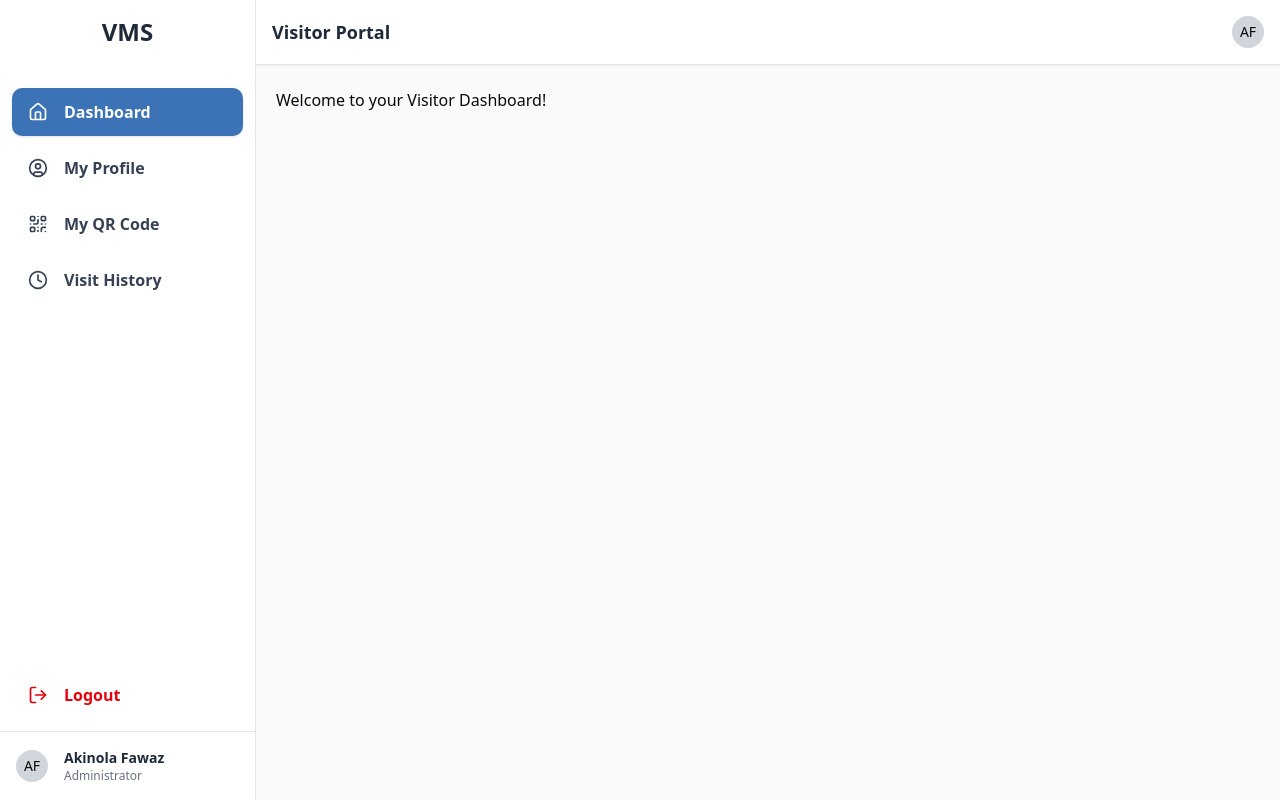
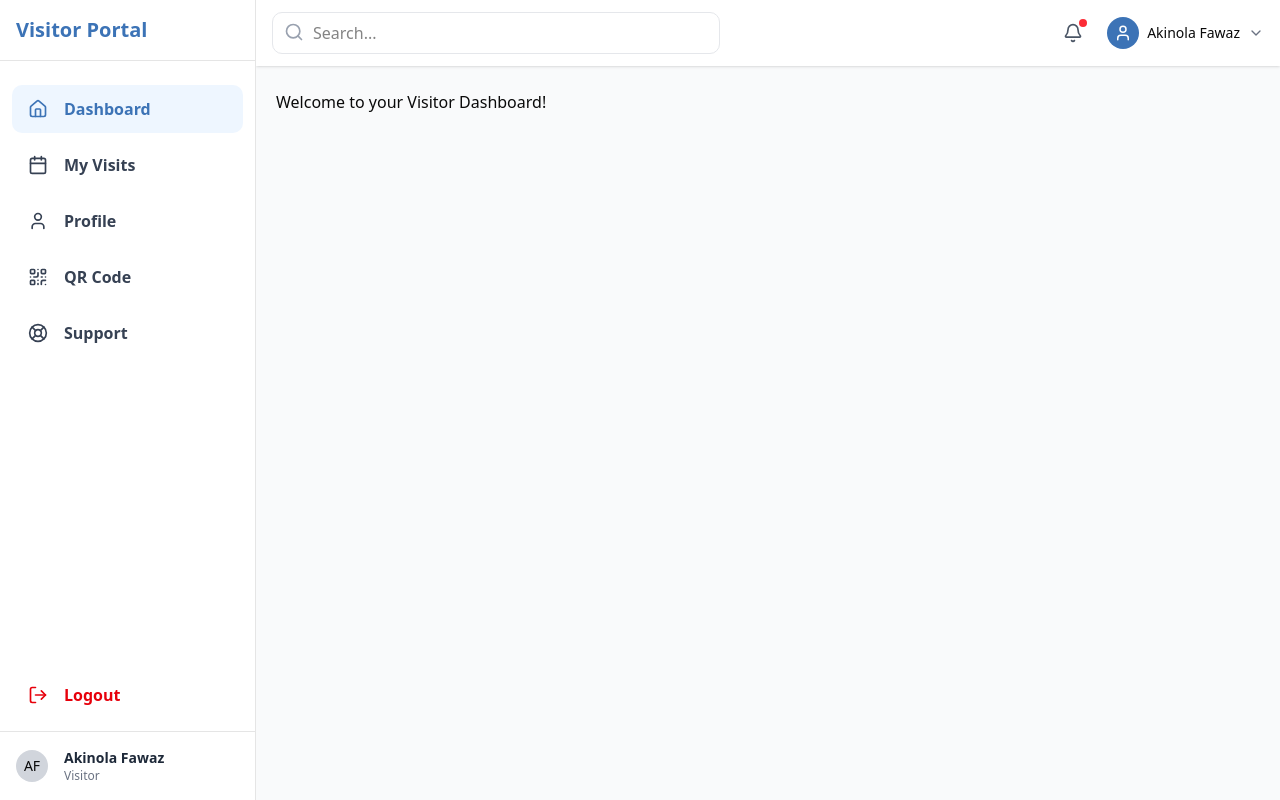
Before and after one commit to Phawaaaz/vms-fe, a React (Vite) app: page /visitor/dashboard in a window 1280 px wide. Built offline with nearby package versions, Linux system fonts and the light colour scheme.

Commit message:
refactor visitor layout, sidebar, navbar

```diff
--- /dev/null
+++ b/src/components/visitor/Navbar.jsx
@@ -0,0 +1,79 @@
+import { AlignJustify } from "lucide-react";
+import { Search, Bell, User, ChevronDown } from "lucide-react";
+import { useState } from "react";
+
+export default function VisitorNavbar({ onMenuClick }) {
+  const [dropdownOpen, setDropdownOpen] = useState(false);
+
+  return (
+    <header className="bg-white shadow-sm py-3 px-4 flex items-center justify-between sticky top-0 z-10">
+      {/* Left: Mobile menu button */}
+      <div className="flex items-center lg:hidden">
+        <button
+          onClick={onMenuClick}
+          className="lg:hidden hover:bg-gray-200 text-gray-700 hover:text-gray-900 p-1 rounded-md cursor-pointer"
+        >
+          <AlignJustify className="size-5" />
+        </button>
+      </div>
+
+      {/* search bar */}
+      <div className="flex-1 mx-6 lg:mx-0">
+        <div className="relative w-full max-w-md">
+          <input
+            type="text"
+            placeholder="Search..."
+            className="pl-10 pr-4 py-2 w-full rounded-lg border border-gray-200 focus:outline-none focus:ring-2 focus:ring-[#3c73b6]/50"
+          />
+          <Search className="absolute left-3 top-2.5 text-gray-400" size={20} />
+        </div>
+      </div>
+
+      {/* notification/profile dropdown */}
+      <div className="flex items-center space-x-4">
+        <button className="relative p-2 rounded-full hover:bg-gray-100 transition-all duration-300">
+          <Bell size={20} className="text-gray-600" />
+          <span className="absolute top-1 right-1 w-2 h-2 bg-red-500 rounded-full"></span>
+        </button>
+
+        <div className="relative">
+          <button
+            className="flex items-center space-x-2 cursor-pointer"
+            onClick={() => setDropdownOpen(!dropdownOpen)}
+          >
+            <div className="w-8 h-8 rounded-full bg-[#3c73b6] flex items-center justify-center text-white">
+              <User size={18} />
+            </div>
+            <span className="hidden md:block text-sm font-medium">
+              Akinola Fawaz
+            </span>
+            <ChevronDown size={16} className="text-gray-500" />
+          </button>
+
+          {dropdownOpen && (
+            <div className="absolute right-0 mt-2 w-48 bg-white rounded-lg shadow-lg py-1 z-10">
+              <a
+                href="#"
+                className="block px-4 py-2 text-sm text-gray-700 hover:bg-gray-100"
+              >
+                Profile
+              </a>
+              <a
+                href="#"
+                className="block px-4 py-2 text-sm text-gray-700 hover:bg-gray-100"
+              >
+                Settings
+              </a>
+              <a
+                href="#"
+                className="block px-4 py-2 text-sm text-gray-700 hover:bg-gray-100"
+              >
+                Logout
+              </a>
+            </div>
+          )}
+        </div>
+      </div>
+    </header>
+  );
+}
--- a/src/components/visitor/Sidebar.jsx
+++ b/src/components/visitor/Sidebar.jsx
@@ -1,12 +1,21 @@
 import { Link, useLocation } from "react-router";
-import { Home, UserCircle, QrCode, Clock, X, LogOut } from "lucide-react";
 import { cn } from "../../lib/utils";
+import {
+  Home as HomeIcon,
+  Calendar,
+  User,
+  QrCode,
+  LifeBuoy,
+  X,
+  LogOut,
+} from "lucide-react";
 
-const visitorNavigation = [
-  { name: "Dashboard", href: "/visitor/dashboard", icon: Home },
-  { name: "My Profile", href: "/visitor/profile", icon: UserCircle },
-  { name: "My QR Code", href: "/visitor/qrcode", icon: QrCode },
-  { name: "Visit History", href: "/visitor/history", icon: Clock },
+const visitor_navigation = [
+  { name: "Dashboard", href: "/visitor/dashboard", icon: HomeIcon },
+  { name: "My Visits", href: "/visitor/visits", icon: Calendar },
+  { name: "Profile", href: "/visitor/profile", icon: User },
+  { name: "QR Code", href: "/visitor/qrcode", icon: QrCode },
+  { name: "Support", href: "/visitor/support", icon: LifeBuoy },
 ];
 
 export default function VisitorSidebar({ sidebarOpen, onClose }) {
@@ -30,31 +39,31 @@ export default function VisitorSidebar({ sidebarOpen, onClose }) {
           sidebarOpen ? "translate-x-0" : "-translate-x-full"
         )}
       >
-        {/* Mobile close button */}
-        <div className="flex justify-end p-4 lg:hidden">
-          <button onClick={onClose}>
-            <X className="size-5 text-gray-500" />
+        <div className="flex items-center justify-between p-4 border-b">
+          <h1 className="text-xl font-bold text-[#3c73b6]">Visitor Portal</h1>
+
+          <button
+            onClick={onClose}
+            className="p-1 rounded-lg hover:bg-gray-100 lg:hidden cursor-pointer"
+          >
+            <X size={24} />
           </button>
-        </div>
-
-        {/* Logo */}
-        <div className="flex items-center justify-center p-4">
-          <span className="text-2xl font-bold text-gray-800">VMS</span>
         </div>
 
         {/* Nav Links */}
         <nav className="flex-1 px-3 py-6 space-y-2 overflow-y-auto">
-          {visitorNavigation.map((item) => {
+          {visitor_navigation.map((item) => {
             const isActive = location.pathname.startsWith(item.href);
             return (
               <Link
                 key={item.name}
                 to={item.href}
+                onClick={onClose}
                 className={cn(
-                  "flex items-center gap-4 rounded-lg px-4 py-3 text-base font-semibold transition-all",
+                  "flex items-center gap-4 rounded-lg px-4 py-3 font-semibold transition-all duration-300",
                   isActive
-                    ? "bg-primary text-white shadow-sm"
-                    : "text-gray-700 hover:bg-gray-100 hover:text-gray-900"
+                    ? "bg-blue-400/10 text-[#3c73b6]"
+                    : "hover:bg-gray-100 text-gray-700"
                 )}
               >
                 <item.icon className="size-5" />
@@ -82,17 +91,12 @@ export default function VisitorSidebar({ sidebarOpen, onClose }) {
         <div className="flex items-center gap-4 p-4 border-t">
           {/* Profile Picture */}
           <div className="w-8 h-8 flex items-center justify-center rounded-full font-medium bg-gray-300">
-            {/* <img
-            src="/fawaz.jpg"
-            alt="User"
-            className="h-10 w-10 rounded-full object-cover"
-          /> */}
             <span className="text-sm">AF</span>
           </div>
 
           <div>
             <div className="text-sm font-bold text-gray-800">Akinola Fawaz</div>
-            <div className="text-xs text-gray-500">Administrator</div>
+            <div className="text-xs text-gray-500">Visitor</div>
           </div>
         </div>
       </div>
--- a/src/layout/visitor/layout.jsx
+++ b/src/layout/visitor/layout.jsx
@@ -1,7 +1,7 @@
 import React, { useState } from "react";
 import { Outlet } from "react-router";
-import { AlignJustify } from "lucide-react";
 import VisitorSidebar from "../../components/visitor/Sidebar";
+import VisitorNavbar from "../../components/visitor/Navbar";
 
 export default function VisitorLayout() {
   const [sidebarOpen, setSidebarOpen] = useState(false);
@@ -15,29 +15,9 @@ export default function VisitorLayout() {
       />
 
       {/* Main Content */}
-      <div className="flex-1 flex flex-col">
-        {/* Top Navbar */}
-        <header className="flex items-center justify-between bg-white p-4 shadow-sm">
-          <button
-            onClick={() => setSidebarOpen(true)}
-            className="lg:hidden text-gray-700 hover:text-gray-900"
-          >
-            <AlignJustify className="size-5" />
-          </button>
+      <div className="flex flex-1 flex-col overflow-hidden">
+        <VisitorNavbar onMenuClick={() => setSidebarOpen(true)} />
 
-          <div className="text-lg font-bold text-gray-800">Visitor Portal</div>
-
-          <div className="w-8 h-8 flex items-center justify-center rounded-full font-medium bg-gray-300">
-            {/* <img
-            src="/fawaz.jpg"
-            alt="User"
-            className="h-10 w-10 rounded-full object-cover"
-          /> */}
-            <span className="text-sm">AF</span>
-          </div>
-        </header>
-
-        {/* Page Content */}
         <main className="flex-1 overflow-y-auto px-5 py-6 pb-8">
           <Outlet />
         </main>
```
